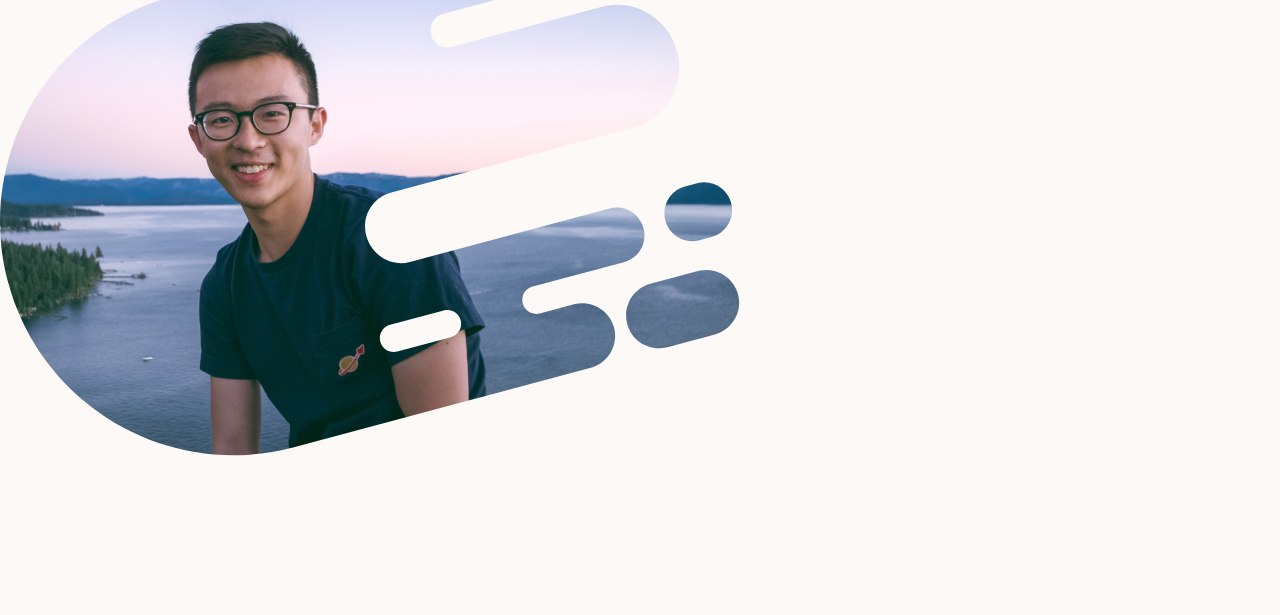
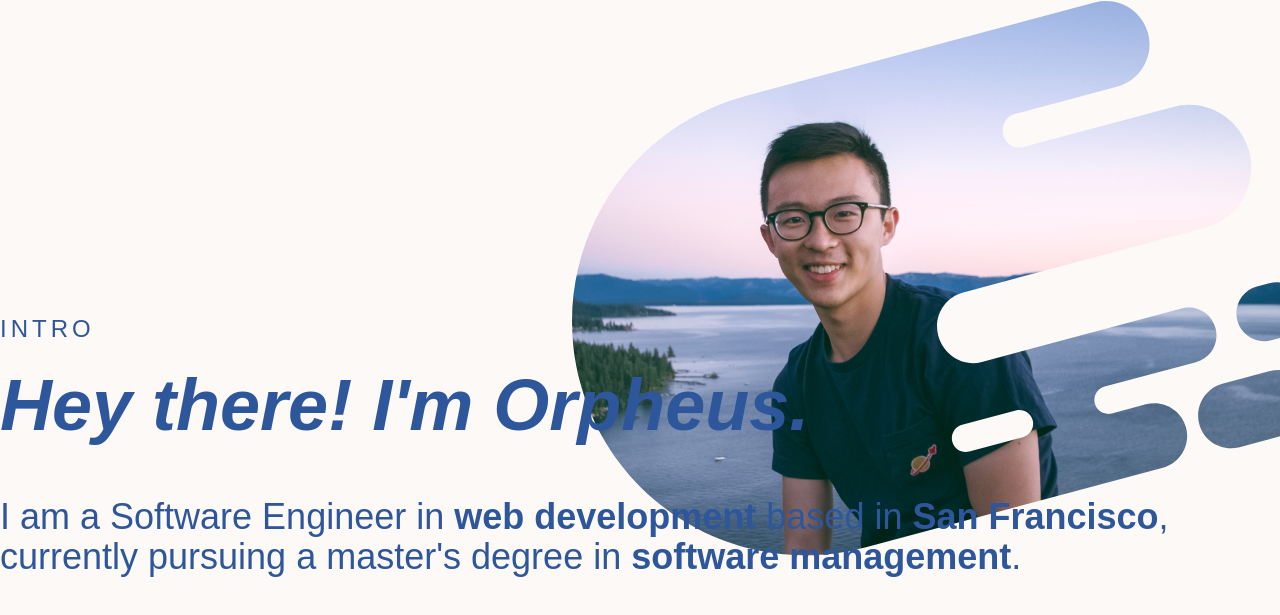
Before and after one commit to Orpheusp/orpheusp.github.io, a Gatsby site: page / in a window 1280 px wide. Shown: the part 117-732 px from the top of the page. Built offline with nearby package versions, Linux system fonts and the light colour scheme; Gatsby itself is replaced by a stand-in of ours.

Commit message:
Introduced IntroPane

```diff
--- /dev/null
+++ b/src/components/intro_pane/intro_pane.scss
@@ -0,0 +1,35 @@
+@import '../../scss/color.scss';
+
+.intro-pane {
+  height: 100vh;
+  overflow: hidden;
+  position: relative;
+  width: 100vw;
+}
+
+.intro-pane--text {
+  bottom: 0;
+  color: $blue;
+  margin-bottom: 1.875rem;
+  position: absolute;
+
+  .subtitle-1 {
+    padding-top: 1.75rem;
+    padding-bottom: 1.75rem;
+  }
+
+  h1 {
+    margin-bottom: 3.5rem;
+  }
+
+  h4 {
+    margin-bottom: 4.75rem;
+  }
+}
+
+.intro-pane--profile-picture {
+  position: absolute;
+  top: 6.25rem;
+  right: -2rem;
+  z-index: -1;
+}
--- /dev/null
+++ b/src/components/intro_pane/intro_pane.tsx
@@ -0,0 +1,29 @@
+import * as React from 'react';
+
+import { ProfilePicture } from '../profile_picture/profile_picture';
+
+import './intro_pane.scss';
+
+/** A pane that shows the intro to the website */
+export function IntroPane(): JSX.Element {
+  return (
+    <div className='intro-pane'>
+      <ProfilePicture className='intro-pane--profile-picture' />
+      <div className='container'>
+        <div className='intro-pane--text'>
+          <div className='subtitle-1 col-2'>INTRO</div>
+          <h1 className='col-6'>
+            <span className='text-italic'>Hey there! I&apos;m Orpheus.</span>
+          </h1>
+          <h4 className='col-8'>
+            I am a Software Engineer in{' '}
+            <span className='text-bold'>web development</span> based in{' '}
+            <span className='text-bold'>San Francisco</span>, currently pursuing
+            a master&apos;s degree in{' '}
+            <span className='text-bold'>software management</span>.
+          </h4>
+        </div>
+      </div>
+    </div>
+  );
+}
--- a/src/pages/index.scss
+++ b/src/pages/index.scss
@@ -1,7 +1,17 @@
 @import '../scss/color.scss';
+@import '../scss/typography.scss';
 
 body {
   background-color: $matte;
   font-size: 16px;
   margin: 0;
 }
+
+h1,
+h2,
+h3,
+h4,
+h5,
+h6 {
+  margin: 0;
+}
--- a/src/pages/index.tsx
+++ b/src/pages/index.tsx
@@ -3,14 +3,14 @@ import * as React from 'react';
 import './index.scss';
 
 import { NavBar } from '../components/nav_bar/nav_bar';
-import { ProfilePicture } from '../components/profile_picture/profile_picture';
+import { IntroPane } from '../components/intro_pane/intro_pane';
 
 /** Root component that renders the entire site. */
 export default function Home(): JSX.Element {
   return (
     <React.Fragment>
       <NavBar />
-      <ProfilePicture />
+      <IntroPane />
     </React.Fragment>
   );
 }
```
